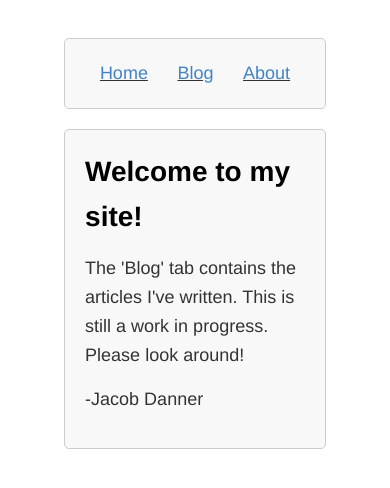
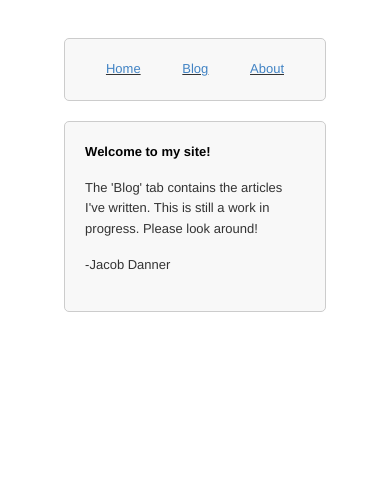
Before and after one commit to jacob-danner/blog, a React (Create React App) app: page / in a window 390 px wide. Shown: the top 488 px of the page. Built offline with nearby package versions, Linux system fonts and the light colour scheme.

Commit message:
mobile responsive font size

```diff
--- a/src/index.css
+++ b/src/index.css
@@ -422,23 +422,15 @@ pre code, pre tt {
 
 
 
-
-
-
 .BlogWrapper {
   width: 70%;
   margin: auto;
   border: 1px solid #cccccc;
   padding: 20px 20px;
   border-radius: 5px;
-  /* outline-color: #333;
-  outline: solid;
-  outline-width: 10px; */
 }
 
 .Heading {
-  /* text-align: end; */
-   /* #4183C4; */
   text-decoration: underline #4183C4;
   background-color: #f8f8f8;
   border: 1px solid #4183C4;
@@ -491,7 +483,6 @@ pre code, pre tt {
   align-items: center;
   justify-content:space-between;
   padding: 0 3%
-  /* justify-content:center; */
 }
 
 .Homepage, .AboutPage {
@@ -502,7 +493,6 @@ pre code, pre tt {
   padding: 20px 20px;
   border-radius: 5px;
   background-color: #f8f8f8;
-  /* align-items: center; */
 }
 
 .LoadingScreen {
@@ -510,3 +500,14 @@ pre code, pre tt {
   margin: auto;
   font-size: large;
 }
+
+@media (max-width: 500px) {
+  h1, h2, h3, h4, h5, h6, a, p, ul, ol {
+    font-size: small;
+  }
+
+  .BlogCard {
+    margin-top: 3%;
+    margin-bottom: 3%;
+  }
+}
```
